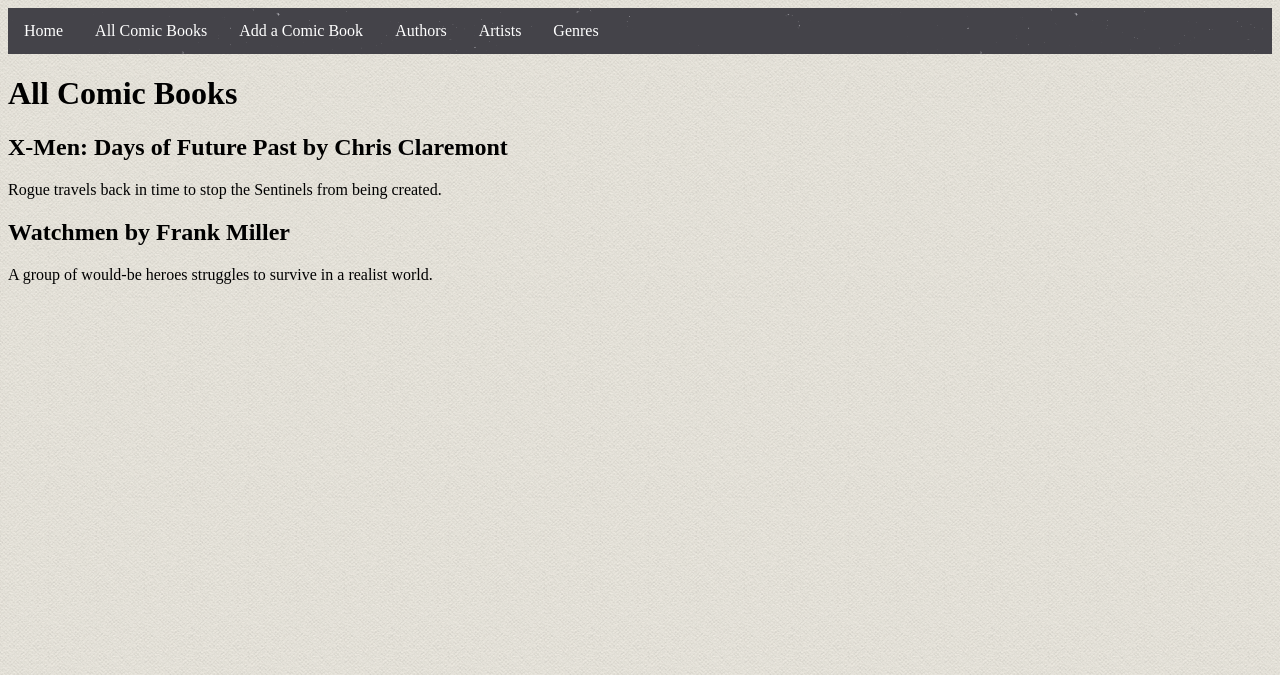
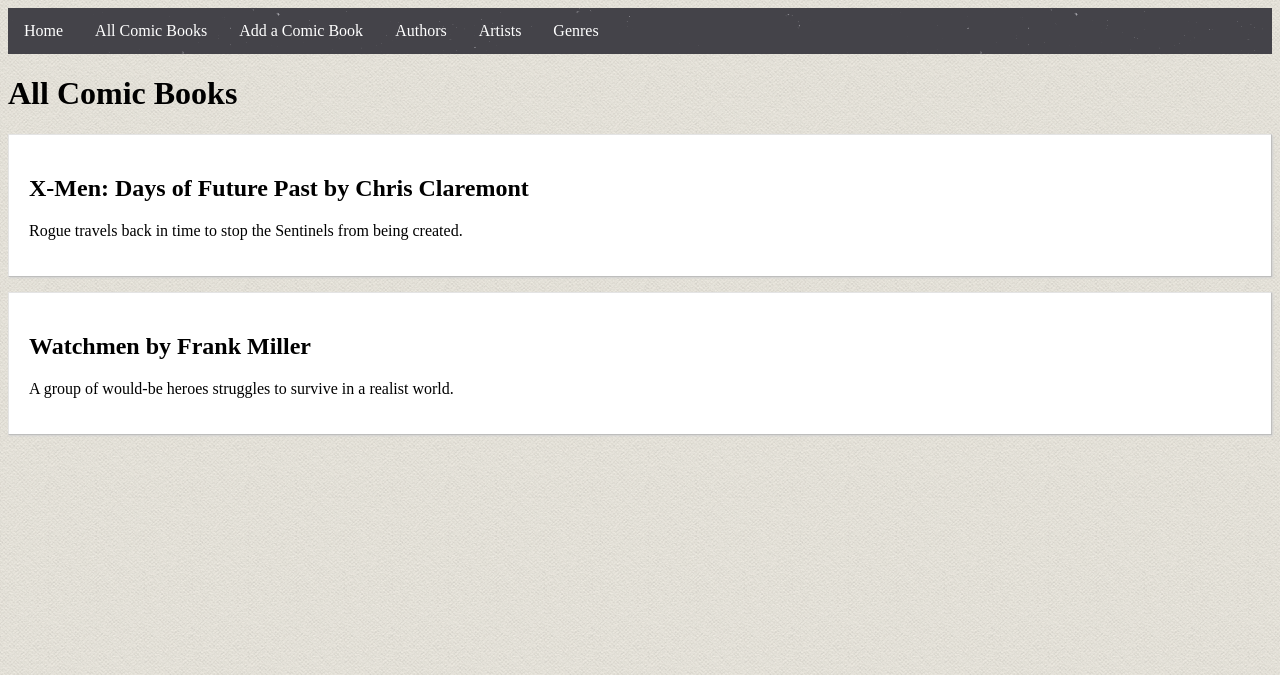
Before and after one commit to vinvasir/cbook-v2, a Django app: page /books/ in a window 1280 px wide. Shown: the top 675 px of the page. Run offline with Django 3.2, Linux system fonts and the light colour scheme; data comes from the database, SQL or seed files in the repository.

Commit message:
used the display-box style on the index page

```diff
--- a/books/templates/books/index.html
+++ b/books/templates/books/index.html
@@ -3,8 +3,9 @@
 		<h1>All Comic Books</h1>
 
 		{% for book in books %}
-
+			<div class="display-box">
 				<h2>{{ book.title }} by {{ book.author }}</h2>
 				<p>{{ book.description }}</p>
+			</div>
 		{% endfor %}
 {% endblock content %}
```
